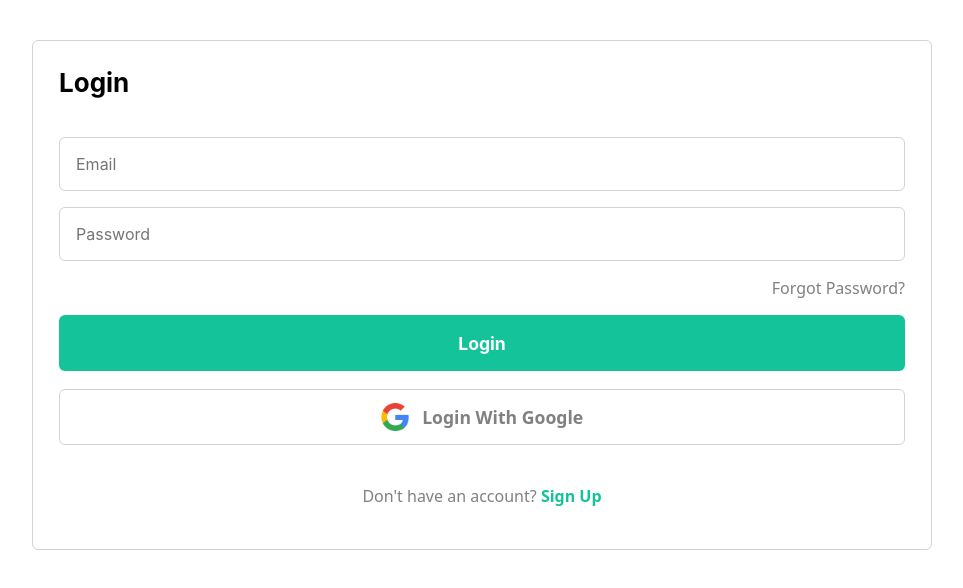
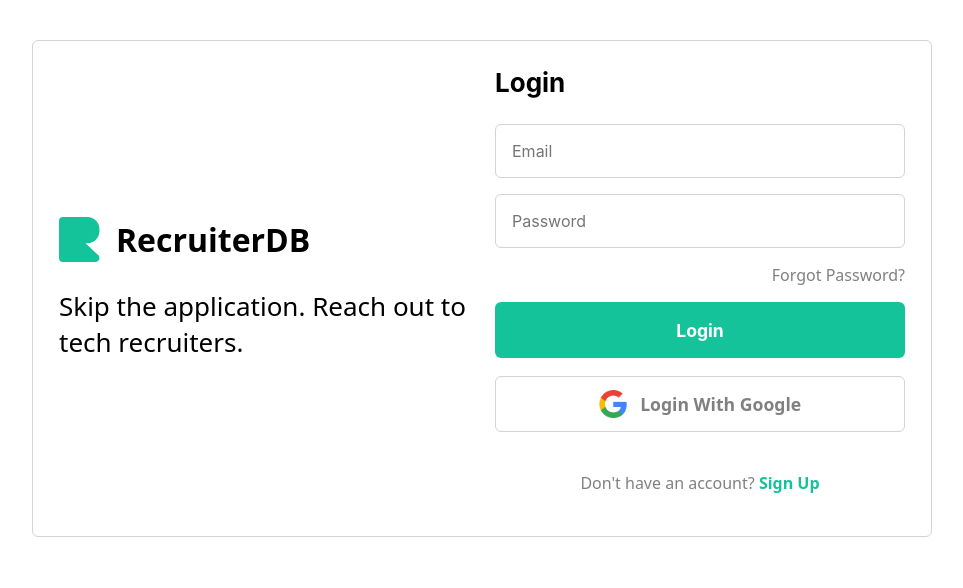
Before and after one commit to mhanna15/RecruiterDB, a React (Create React App) app: page / in a window 1280 px wide. Shown: the top 588 px of the page, without its empty margins (158-1121 px from the left). Built offline with nearby package versions, Linux system fonts and the light colour scheme; no server answers.

Commit message:
about page

```diff
--- a/src/pages/Landing/Landing.css
+++ b/src/pages/Landing/Landing.css
@@ -6,7 +6,7 @@
 .login-field {
   font-size: small;
   display: flex;
-  flex-direction: column;
+  /* flex-direction: column; */
   justify-content: space-between;
   border: solid;
   padding: 2em;
@@ -15,6 +15,34 @@
   border-color: lightgray;
   color: black;
   margin-bottom: 1em;
+}
+
+.login-about {
+  display: flex;
+  flex-direction: column;
+  width: 100%;
+  justify-content: center;
+}
+
+.login-about-header {
+  font-size: 2rem;
+  font-weight: bold;
+  display: flex;
+  align-items: center;
+  cursor: pointer;
+}
+
+.login-about-subheader {
+  font-size: 2em;
+  margin-top: 1em;
+  /* font-weight: bold; */
+}
+
+.login-form {
+  display: flex;
+  flex-direction: column;
+  width: 100%;
+  margin-left: 2em;
 }
 
 .login-title {
--- a/src/pages/Landing/Landing.tsx
+++ b/src/pages/Landing/Landing.tsx
@@ -6,6 +6,7 @@
 import { useAuth } from '../../auth/AuthContext';
 import AuthResults from '../../auth/AuthResults';
 import SignInWithGoogle from '../../components/SignInWithGoogle/SignInWithGoogle';
+import LogoIcon from '../../assets/LogoIcon/LogoIcon';
 
 const Landing = () => {
   const [email, setEmail] = useState<string>('');
@@ -67,6 +68,14 @@
   return (
     <div className="login-content">
       <div className="login-field">
+        <div className="login-about">
+          <div className="login-about-header">
+            <LogoIcon />
+            <p style={{ marginLeft: '10px' }}>RecruiterDB</p>
+          </div>
+          <p className="login-about-subheader">Skip the application. Reach out to tech recruiters.</p>
+        </div>
+        <div className="login-form">
           <h1 className="login-title">Login</h1>
           {currentUser?.emailVerified === false && (
             <Alert severity="info" style={{ marginBottom: '1em' }}>
@@ -74,11 +83,18 @@
               then login using your new account (may be in spam)
             </Alert>
           )}
-        <Collapse in={forgotPasswordLinkSent} style={{ marginBottom: '1em' }}>
-          <Alert severity="info">A password reset email has been sent to {forgotPasswordEmail}. (may be in spam)</Alert>
+          <Collapse in={forgotPasswordLinkSent}>
+            <Alert severity="info" style={{ marginBottom: '1em' }}>
+              A password reset email has been sent to {forgotPasswordEmail}. (may be in spam)
+            </Alert>
           </Collapse>
           <input type="email" placeholder="Email" onChange={(e) => setEmail(e.target.value)} value={email} />
-        <input type="password" placeholder="Password" onChange={(e) => setPassword(e.target.value)} value={password} />
+          <input
+            type="password"
+            placeholder="Password"
+            onChange={(e) => setPassword(e.target.value)}
+            value={password}
+          />
           <a
             style={{ display: 'flex', alignSelf: 'flex-end', marginBottom: '1em', fontSize: '1rem' }}
             onClick={() => setForgotPasswordPopup(true)}
@@ -95,6 +111,8 @@
               Sign Up
             </a>
           </p>
+        </div>
+
         <Dialog open={forgotPasswordPopup} onClose={() => setForgotPasswordPopup(false)} fullWidth={true}>
           <div className="form">
             <h1 className="form-title">Forgot Password?</h1>
@@ -105,7 +123,7 @@
               type="email"
             />
             <button className="submit-button" onClick={handleForgotPassword}>
-              Email Password Reset Link
+              Send Password Reset
             </button>
           </div>
         </Dialog>
```
Lines whose indentation alone changed are shown as unchanged.
